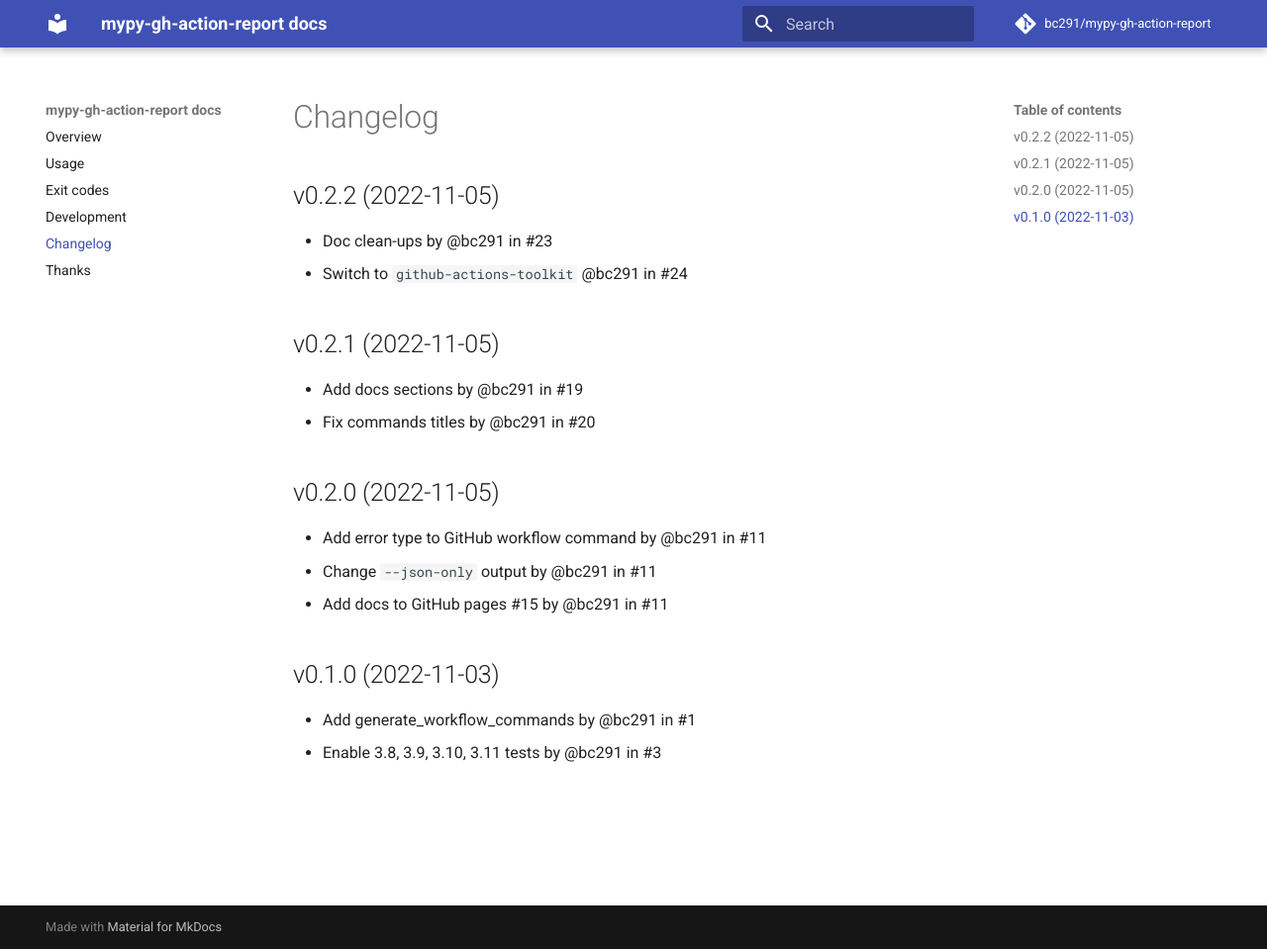
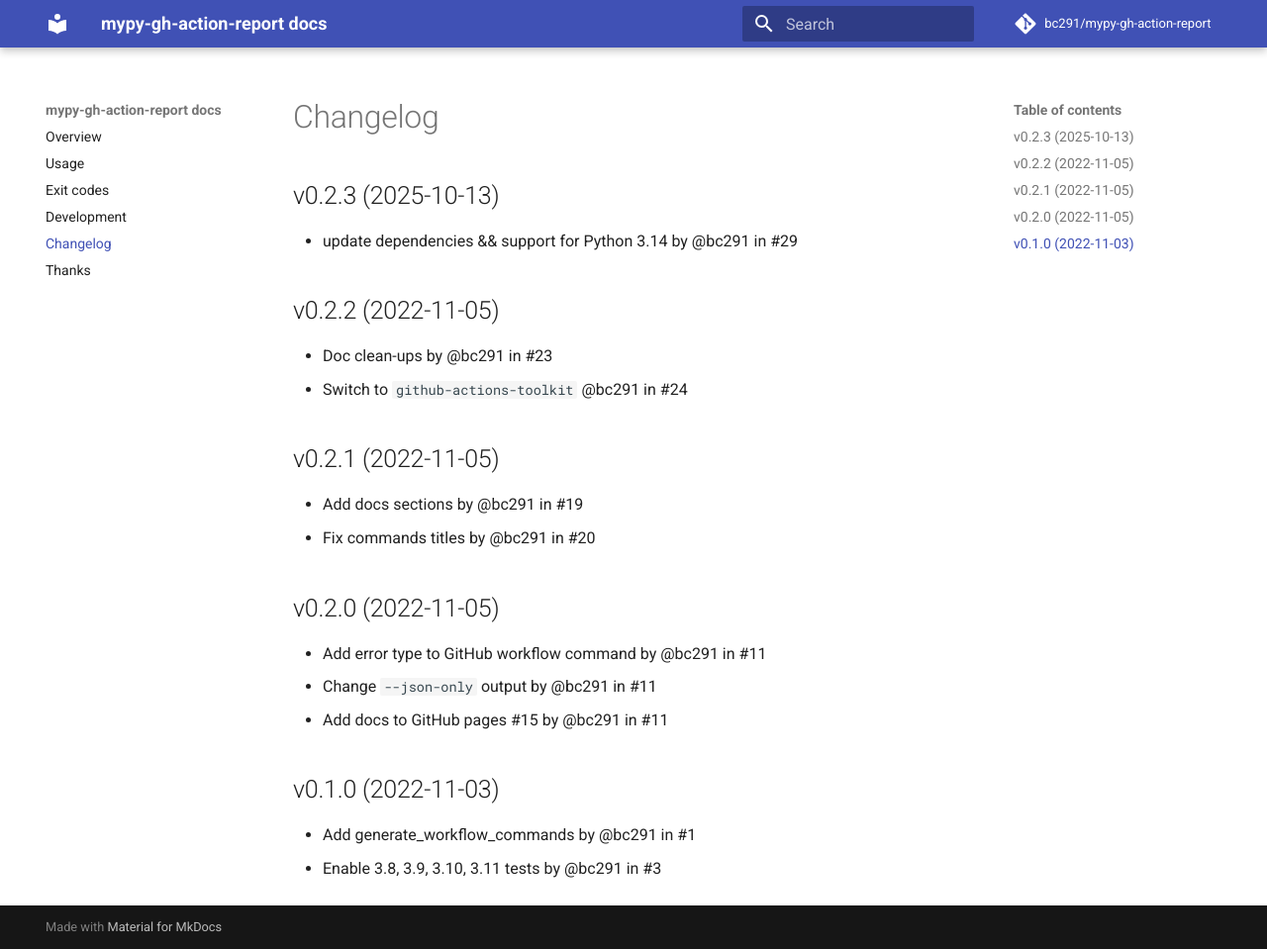
Before and after one commit to bc291/mypy-gh-action-report, an MkDocs documentation site: the page built from docs/changelog.md, in a window 1280 px wide and 959 px high. Shown: the whole window at 99% size. Built offline with MkDocs 1.6.1 and Material for MkDocs 9.7.7, drawn with Linux system fonts in a browser that asks for light colours; comment, search, counter and statistics services are not loaded.

Commit message:
feat(dependencies): update changelog

```diff
--- a/docs/changelog.md
+++ b/docs/changelog.md
@@ -1,3 +1,7 @@
+## v0.2.3 (2025-10-13)
+
+- update dependencies && support for Python 3.14 by @bc291 in #29
+
 ## v0.2.2 (2022-11-05)
 
 - Doc clean-ups by @bc291 in #23
```
